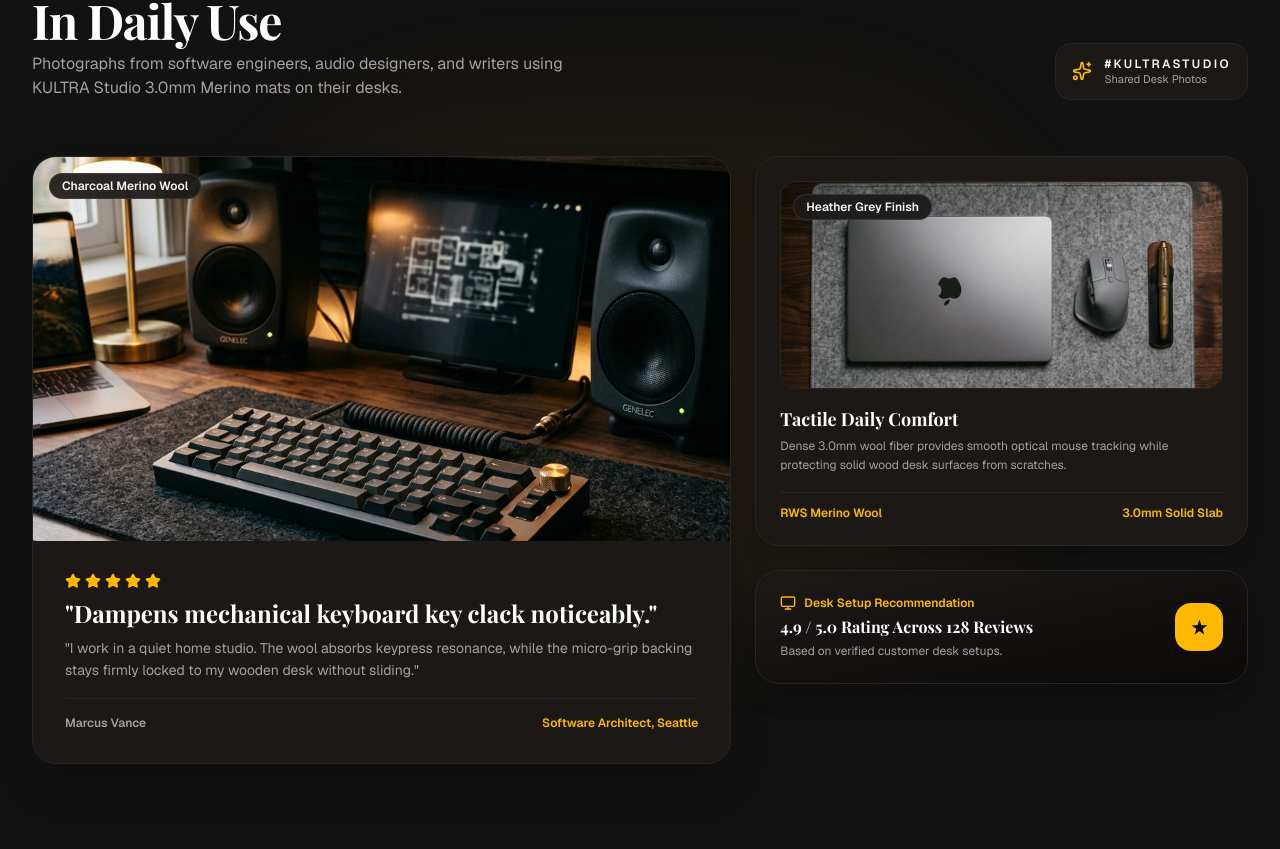
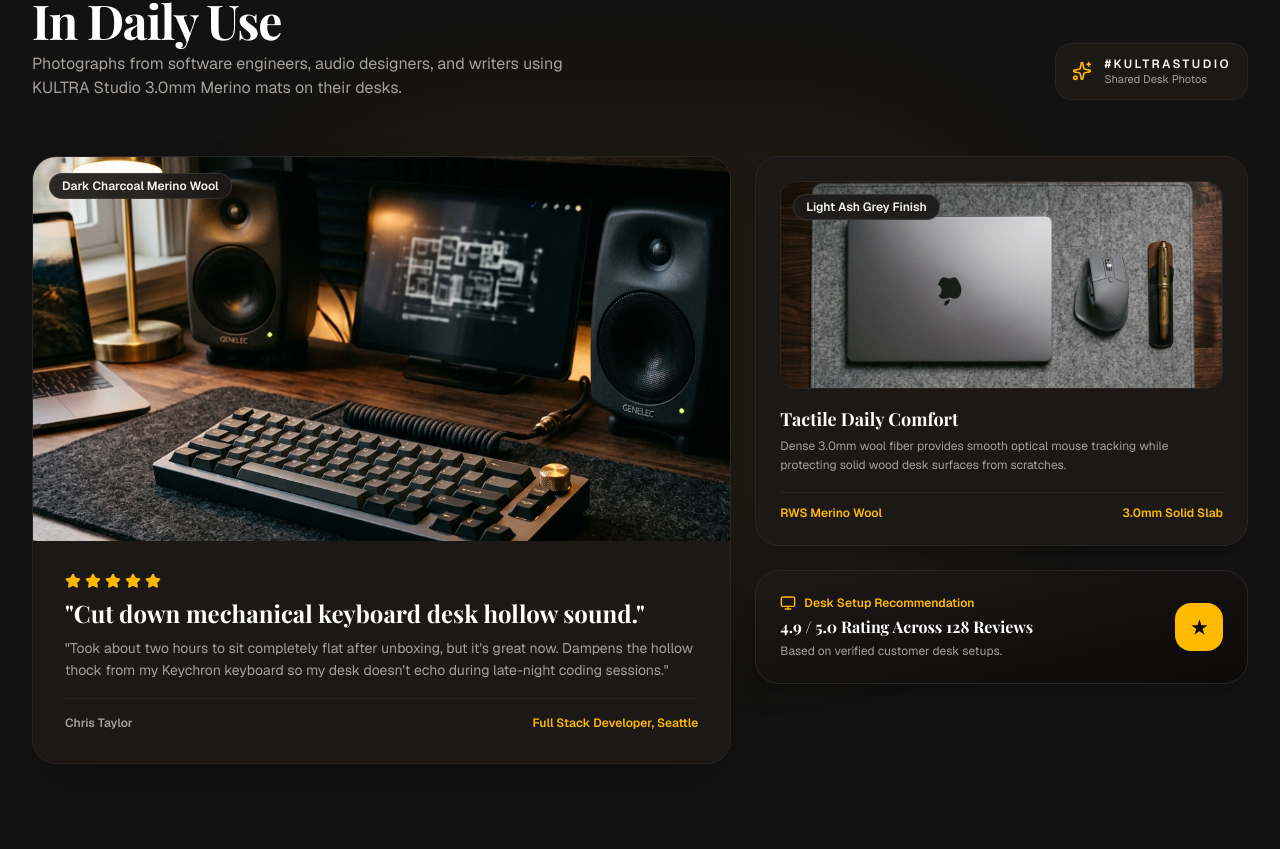
Before and after one commit to sadikyassine00-ui/KULTRASTUDIO, a Next.js app: page / in a window 1280 px wide. Shown: the part 1891-2740 px from the top of the page. Built offline with nearby package versions, Linux system fonts and the light colour scheme; no server answers; a web font is replaced by a local one.

Commit message:
fix(reviews): update review author names to natural human names (Chris Taylor, Hannah Bennett, Tom Lawson)

```diff
--- a/src/components/StructuredData.tsx
+++ b/src/components/StructuredData.tsx
@@ -88,9 +88,9 @@ export function StructuredData() {
         },
         "author": {
           "@type": "Person",
-          "name": "Marcus Vance"
+          "name": "Chris Taylor"
         },
-        "reviewBody": "Dampens mechanical keyboard key clack noticeably. The 3.0mm solid Merino wool is soft and the micro-grip backing stays firmly in place."
+        "reviewBody": "Took about two hours to sit completely flat after unboxing, but it's great now. Dampens the hollow thock from my Keychron keyboard so my desk doesn't echo during late-night coding sessions."
       }
     ]
   };
--- a/src/components/store/DarkSetupGallery.tsx
+++ b/src/components/store/DarkSetupGallery.tsx
@@ -46,13 +46,13 @@ export function DarkSetupGallery() {
             <div className="relative w-full h-80 sm:h-96 overflow-hidden">
               <Image
                 src="/images/dark_studio_setup.png"
-                alt="KULTRA Studio Charcoal 100% Merino Wool Desk Mat with micro-grip backing"
+                alt="KULTRA Studio Dark Charcoal 100% Merino Wool Desk Mat with micro-grip backing"
                 fill
                 sizes="(max-width: 1024px) 100vw, 60vw"
                 className="object-cover group-hover:scale-105 transition-transform duration-500"
               />
               <div className="absolute top-4 left-4 glass-dark-card text-xs font-semibold text-amber-300 px-3 py-1 rounded-full border border-stone-800">
-                Charcoal Merino Wool
+                Dark Charcoal Merino Wool
               </div>
             </div>
 
@@ -63,15 +63,15 @@ export function DarkSetupGallery() {
                 ))}
               </div>
               <h3 className="font-serif text-xl sm:text-2xl font-bold text-white">
-                "Dampens mechanical keyboard key clack noticeably."
+                "Cut down mechanical keyboard desk hollow sound."
               </h3>
               <p className="text-xs sm:text-sm text-stone-400 mt-2 leading-relaxed">
-                "I work in a quiet home studio. The wool absorbs keypress resonance, while the micro-grip backing stays firmly locked to my wooden desk without sliding."
+                "Took about two hours to sit completely flat after unboxing, but it's great now. Dampens the hollow thock from my Keychron keyboard so my desk doesn't echo during late-night coding sessions."
               </p>
 
               <div className="mt-4 pt-4 border-t border-stone-800 flex items-center justify-between text-xs font-semibold text-stone-400">
-                <span>Marcus Vance</span>
-                <span className="text-amber-400">Software Architect, Seattle</span>
+                <span>Chris Taylor</span>
+                <span className="text-amber-400">Full Stack Developer, Seattle</span>
               </div>
             </div>
           </motion.div>
@@ -86,13 +86,13 @@ export function DarkSetupGallery() {
               <div className="relative w-full h-52 rounded-2xl overflow-hidden mb-4 border border-stone-800">
                 <Image
                   src="/images/audio_keyboard_setup.png"
-                  alt="KULTRA Studio Heather Grey 100% Merino Wool Desk Mat overhead view on solid desk"
+                  alt="KULTRA Studio Light Ash Grey 100% Merino Wool Desk Mat overhead view on solid desk"
                   fill
                   sizes="(max-width: 1024px) 100vw, 40vw"
                   className="object-cover group-hover:scale-105 transition-transform duration-500"
                 />
                 <div className="absolute top-3 left-3 glass-dark-card text-xs font-semibold text-amber-300 px-3 py-1 rounded-full border border-stone-800">
-                  Heather Grey Finish
+                  Light Ash Grey Finish
                 </div>
               </div>
 
--- a/src/components/store/ReviewsGrid.tsx
+++ b/src/components/store/ReviewsGrid.tsx
@@ -19,8 +19,8 @@ interface Review {
 const REVIEWS: Review[] = [
   {
     id: "rev-1",
-    name: "Marcus V.",
-    role: "Software Engineer",
+    name: "Chris Taylor",
+    role: "Full Stack Developer",
     rating: 5,
     date: "4 days ago",
     title: "Cut down mechanical keyboard desk hollow sound.",
@@ -30,8 +30,8 @@ const REVIEWS: Review[] = [
   },
   {
     id: "rev-2",
-    name: "Elena R.",
-    role: "Product Designer",
+    name: "Hannah Bennett",
+    role: "UI/UX Designer",
     rating: 5,
     date: "1 week ago",
     title: "Way nicer on the wrists than cold standing desk tops.",
@@ -41,8 +41,8 @@ const REVIEWS: Review[] = [
   },
   {
     id: "rev-3",
-    name: "David K.",
-    role: "Backend Dev",
+    name: "Tom Lawson",
+    role: "Backend Engineer",
     rating: 5,
     date: "2 weeks ago",
     title: "Doesn't slide around at all.",
```
